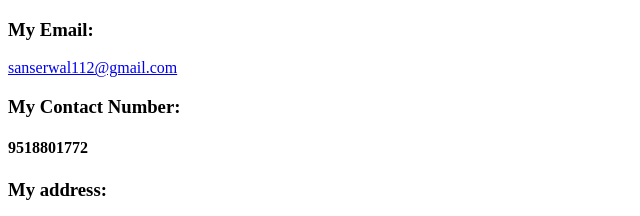
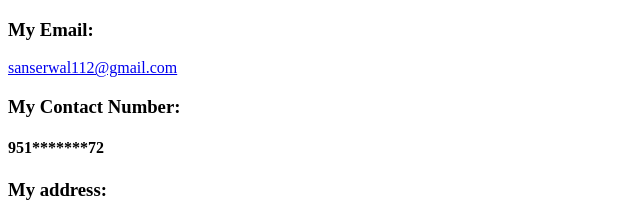
Before and after one commit to SagarSanserwal/Resume, a plain HTML site: page contact.html in a window 1280 px wide. Shown: the top 216 px of the page, 0-640 px from the left. Drawn offline with Linux system fonts and the light colour scheme.

Commit message:
update contact.html

```diff
--- a/contact.html
+++ b/contact.html
@@ -10,7 +10,7 @@
   <h3>My Email:</h3>
   <a href=<a href="mailto:sanserwal112@gmail.com">sanserwal112@gmail.com</a>
   <h3>My Contact Number:</h3>
-  <h4>9518801772</h4>
+  <h4>951*******72</h4>
   <h3>My address:</h3>
   <add>
     vill.:dhakwala,<br />
```
